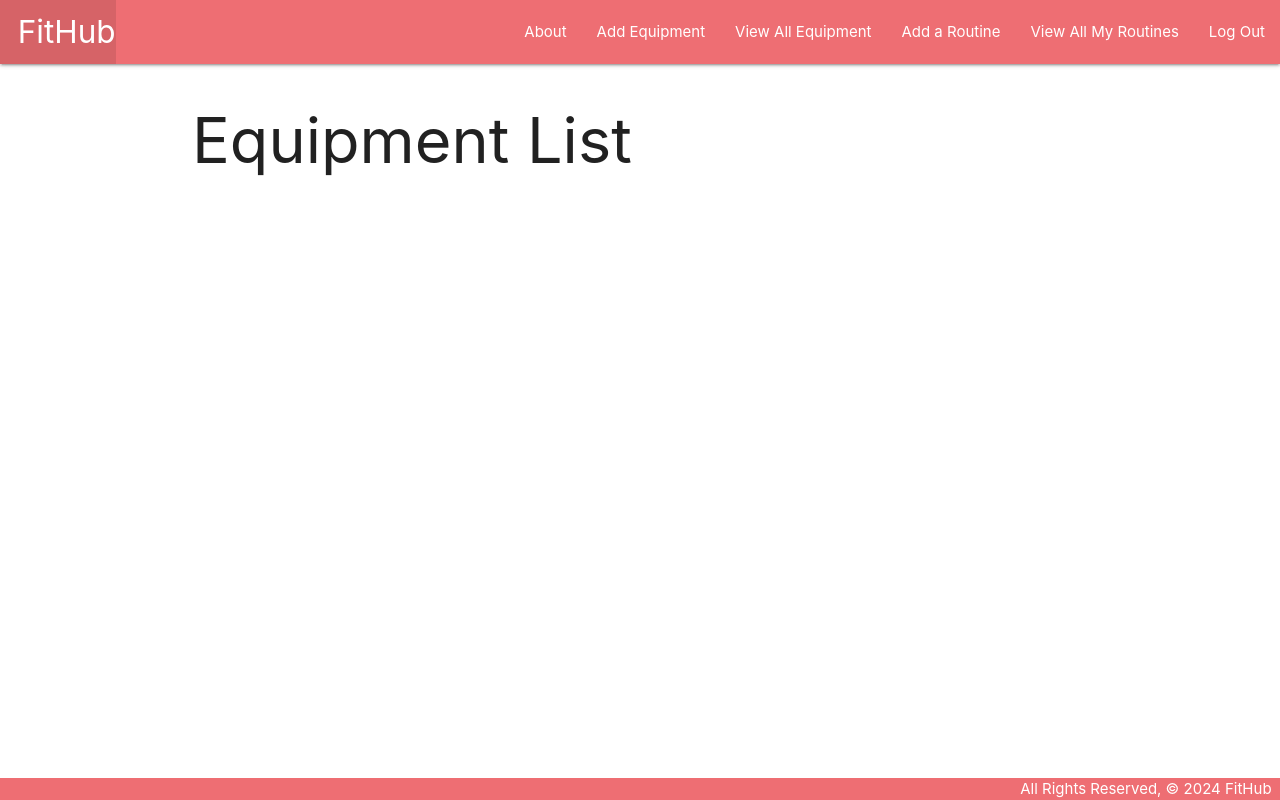
After one commit to odalysruano/fithub-app, a Django app: page /equipment/ in a window 1280 px wide. The commit adds this page. Run offline with Django 4.2, Linux system fonts and the light colour scheme; the visitor is signed in with stand-in values (Sample User, id 1); data that the repository does not hold is empty.

Commit message:
create Equipment model; add CRUD funtionality

```diff
--- a/main_app/admin.py
+++ b/main_app/admin.py
@@ -1,7 +1,8 @@
 from django.contrib import admin
 
-from .models import Routine, Exercise
+from .models import Routine, Exercise, Equipment
 
 # Register your models here.
 admin.site.register(Routine)
 admin.site.register(Exercise)
+admin.site.register(Equipment)
--- a/main_app/templates/base.html
+++ b/main_app/templates/base.html
@@ -21,6 +21,8 @@
             <ul class="right">
                 <li><a href="{% url 'about' %}">About</a></li>
                 {% if user.is_authenticated %}
+                    <li><a href="{% url 'equipment_create' %}">Add Equipment</a></li>
+                    <li><a href="{% url 'equipment_index' %}">View All Equipment</a></li>
                     <li><a href="{% url 'routines_create' %}">Add a Routine</a></li>
                     <li><a href="{% url 'index' %}">View All My Routines</a></li>
                     <li><a href="{% url 'logout' %}">Log Out</a></li>
--- /dev/null
+++ b/main_app/templates/main_app/equipment_list.html
@@ -0,0 +1,16 @@
+{% extends 'base.html' %}
+{% block content %}
+
+<h1>Equipment List</h1>
+
+{% for equipment in equipment_list %}
+    <a href="{% url 'equipment_detail' equipment.id %}">
+        <div class="card">
+            <div class="card-content">
+                <span class="card-title">{{ equipment.name }}</span>
+            </div>
+        </div>
+    </a>
+{% endfor %}
+
+{% endblock %}
--- a/main_app/urls.py
+++ b/main_app/urls.py
@@ -10,5 +10,10 @@ urlpatterns = [
     path('routines/<int:pk>/update/', views.RoutineUpdate.as_view(), name='routines_update'),
     path('routines/<int:pk>/delete/', views.RoutineDelete.as_view(), name='routines_delete'),
     path('routines/<int:routine_id>/add_exercise/', views.add_exercise, name='add_exercise'),
+    path('equipment/', views.EquipmentList.as_view(), name='equipment_index'),
+    path('equipment/<int:pk>/', views.EquipmentDetail.as_view(), name='equipment_detail'),
+    path('equipment/create/', views.EquipmentCreate.as_view(), name='equipment_create'),
+    path('equipment/<int:pk>/update/', views.EquipmentUpdate.as_view(), name='equipment_update'),
+    path('equipment/<int:pk>/delete/', views.EquipmentDelete.as_view(), name='equipment_delete'),
     path('accounts/signup/', views.signup, name='signup'),
 ]
--- a/main_app/views.py
+++ b/main_app/views.py
@@ -1,12 +1,13 @@
 from django.shortcuts import render, redirect
 from django.views.generic.edit import CreateView, UpdateView, DeleteView
+from django.views.generic import ListView, DetailView
 
 from django.contrib.auth import login
 from django.contrib.auth.forms import UserCreationForm
 from django.contrib.auth.decorators import login_required
 from django.contrib.auth.mixins import LoginRequiredMixin
 
-from .models import Routine
+from .models import Routine, Equipment
 from .forms import ExerciseForm
 
 # Create your views here.
@@ -59,6 +60,24 @@ def add_exercise(request, routine_id):
         new_exercise.save()
     return redirect('detail', routine_id=routine_id)
 
+class EquipmentList(LoginRequiredMixin, ListView):
+    model = Equipment
+
+class EquipmentDetail(LoginRequiredMixin, DetailView):
+    model = Equipment
+
+class EquipmentCreate(LoginRequiredMixin, CreateView):
+    model = Equipment
+    fields = '__all__'
+
+class EquipmentUpdate(LoginRequiredMixin, UpdateView):
+    model = Equipment
+    fields = ['name', 'weight']
+
+class EquipmentDelete(LoginRequiredMixin, DeleteView):
+    model = Equipment
+    success_url = '/equipment'
+
 def signup(request):
     error_message = ''
     if request.method == 'POST':
```
Also changed, not shown: main_app/models.py (+10 -0 lines), main_app/templates/main_app/equipment_confirm_delete.html (added, +15 -0 lines), main_app/templates/main_app/equipment_detail.html (added, +21 -0 lines), main_app/templates/main_app/equipment_form.html (added, +17 -0 lines), main_app/templates/routines/detail.html (+51 -1 lines), main_app/migrations/0006_equipment_alter_exercise_options.py (added).
